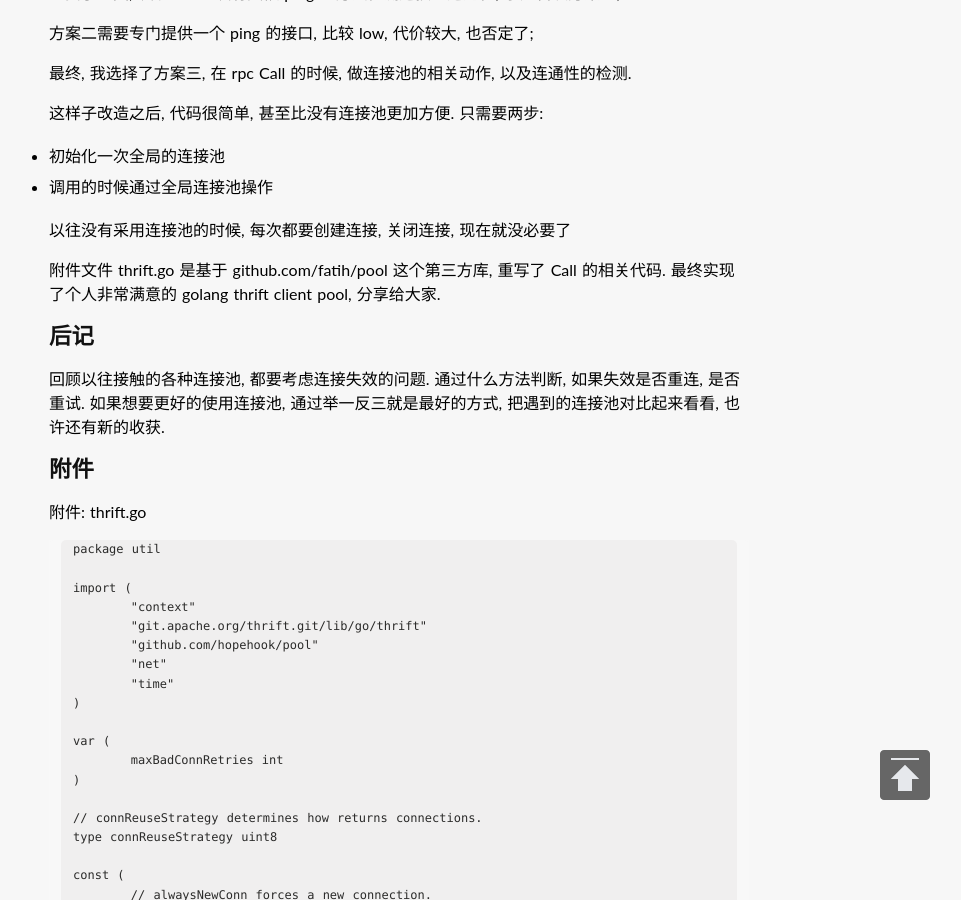
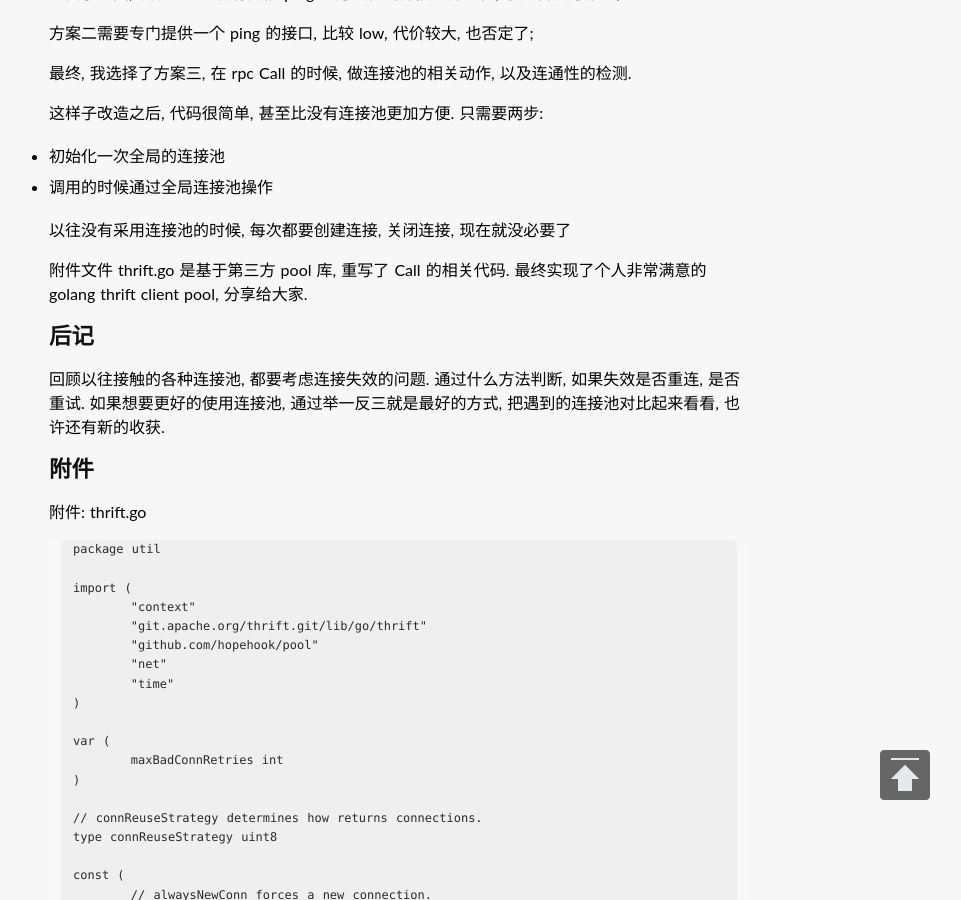
Before and after one commit to hopehook/HopeHook.com, a Jekyll site: the page built from _posts/2018-09-17-golang_thrift_client_pool.md, in a window 1280 px wide and 900 px high, scrolled down 942 px. Shown: the whole window, without its empty margins (241-1202 px from the left). Built offline with Jekyll 4.4.1, drawn with Linux system fonts in a browser that asks for light colours; some web fonts are replaced; comment, search, counter and statistics services are not loaded.

Commit message:
Update 2018-09-17-golang_thrift_client_pool.md

```diff
--- a/_posts/2018-09-17-golang_thrift_client_pool.md
+++ b/_posts/2018-09-17-golang_thrift_client_pool.md
@@ -54,7 +54,7 @@ tags: thrift golang 连接池
 
 以往没有采用连接池的时候, 每次都要创建连接, 关闭连接, 现在就没必要了
 
-附件文件 thrift.go 是基于 github.com/fatih/pool 这个第三方库, 重写了 Call 的相关代码.
+附件文件 thrift.go 是基于第三方 pool 库, 重写了 Call 的相关代码.
 最终实现了个人非常满意的 golang thrift client pool, 分享给大家.
 
 
```
